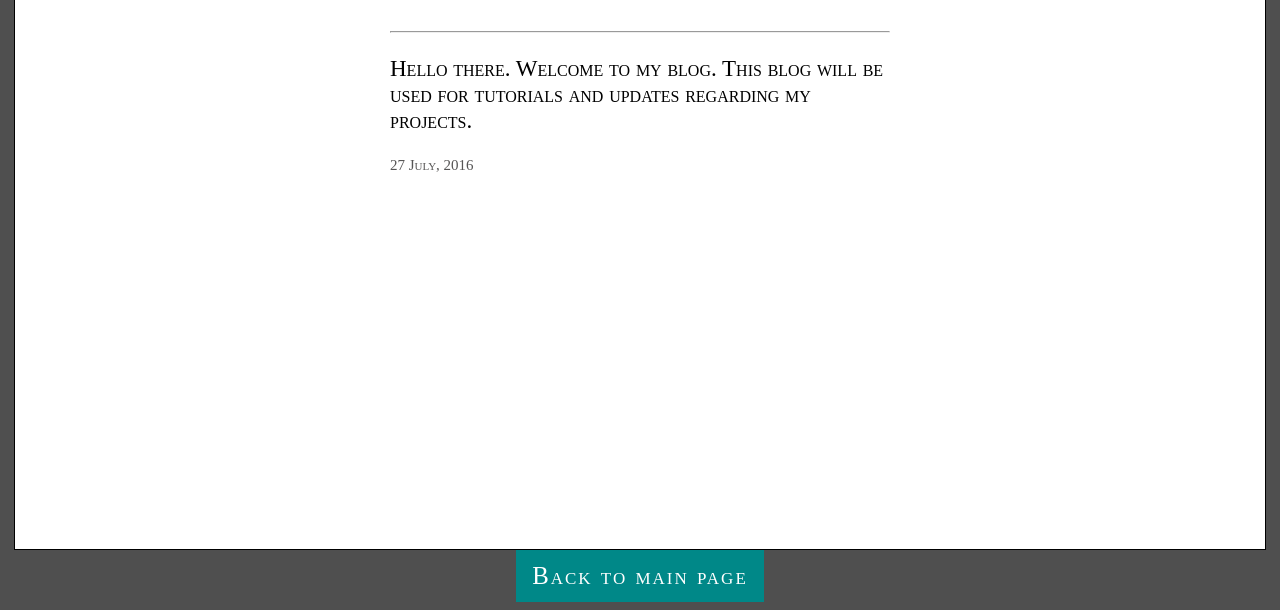
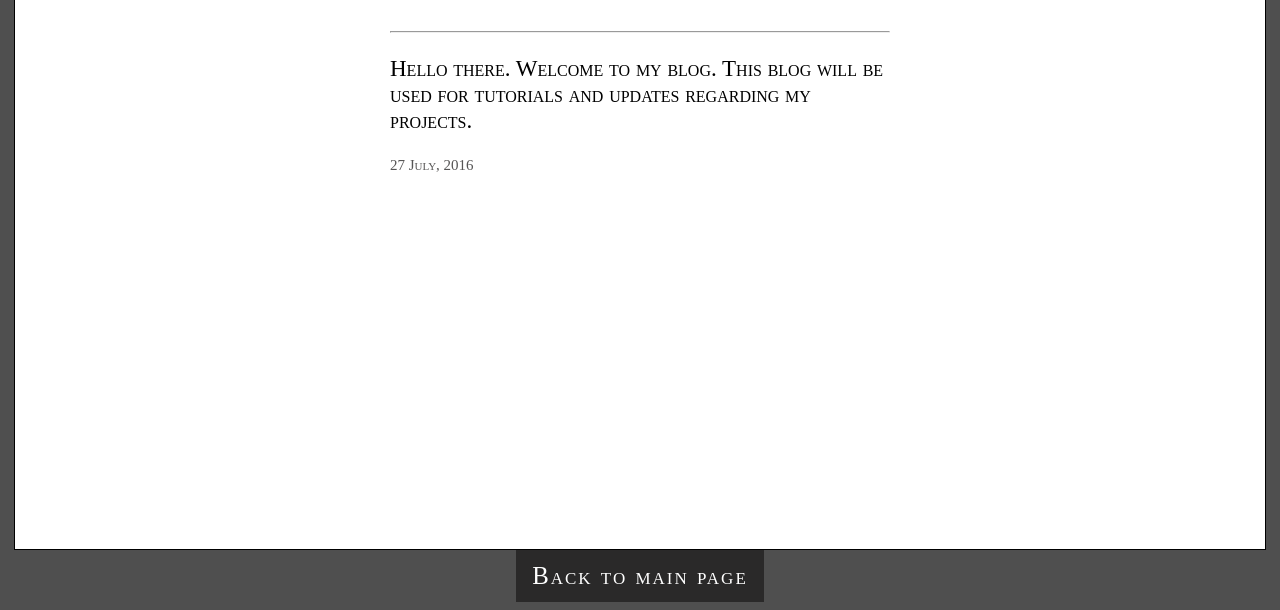
Before and after one commit to McFanta/McFanta.github.io, a plain HTML site: page blog.html in a window 1280 px wide. In both pictures the pointer is over the link "Back to main page". Shown: the part 369-979 px from the top of the page. Drawn offline with Linux system fonts and the light colour scheme.

Commit message:
Update blog.css

```diff
--- a/css/blog.css
+++ b/css/blog.css
@@ -99,7 +99,7 @@ li a {
 }
 
 li a:hover:not(.active) {
-    background-color: #008888;
+    background-color: rgba(30, 28, 28, 0.75);;
 }
 
 .active {
```
